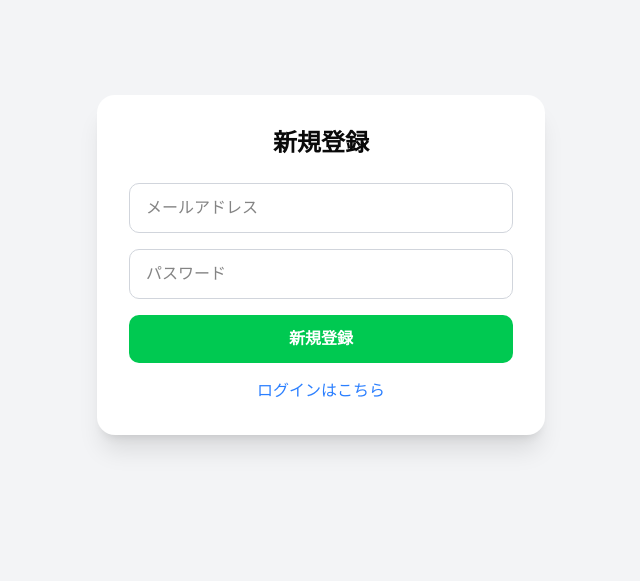
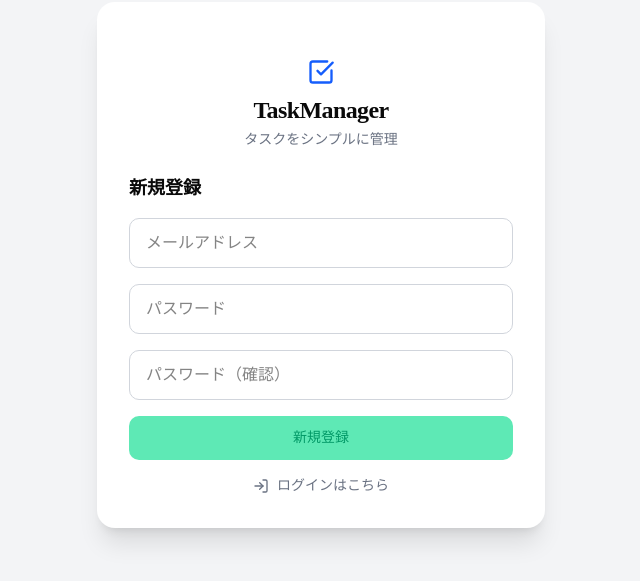
Before and after one commit to Nagitokuta/devstep-task-manager, a Next.js app: page /signup in a window 1280 px wide. Shown: the part 135-716 px from the top of the page, without its empty margins (319-959 px from the left). Built offline with nearby package versions, Linux system fonts and the light colour scheme; no server answers.

Commit message:
feat: 全画面にアプリアイコンを追加

```diff
--- a/app/login/page.tsx
+++ b/app/login/page.tsx
@@ -5,6 +5,8 @@ import { useRouter } from "next/navigation"
 import Link from "next/link"
 import { supabase } from "@/lib/supabase/client"
 import AuthCard from "@/app/components/AuthCard"
+import { CheckSquare } from "lucide-react"
+import { UserPlus } from "lucide-react"
 
 export default function LoginPage() {
   const router = useRouter()
@@ -32,7 +34,26 @@ export default function LoginPage() {
   }
 
   return (
-    <AuthCard title="ログイン">
+    <AuthCard title="">
+      {/* ロゴ */}
+      <div className="text-center mb-6">
+        <div className="flex justify-center mb-2">
+          <CheckSquare className="w-7 h-7 text-blue-600" />
+        </div>
+
+        <h1 className="text-2xl font-bold tracking-tight">
+          TaskManager
+        </h1>
+        <p className="text-sm text-gray-500 mt-1">
+            タスクをシンプルに管理
+        </p>
+      </div>
+
+      {/* ログインタイトル */}
+      <h1 className="text-lg font-semibold mb-4">
+        ログイン
+      </h1>
+
       <form onSubmit={handleLogin} className="space-y-4">
         <input
           type="email"
@@ -52,14 +73,17 @@ export default function LoginPage() {
         />
         <button
           type="submit"
-          className="w-full bg-blue-500 text-white font-semibold py-3 rounded-lg hover:bg-blue-600 transition-colors"
+          className="w-full inline-flex items-center justify-center gap-2 px-4 py-3 text-sm font-medium text-blue-600 bg-blue-300 rounded-lg hover:bg-blue-400 hover:text-white transition cursor-pointer"
         >
           ログイン
         </button>
       </form>
       {error && <p className="text-red-500 text-center mt-4">{error}</p>}
-      <p className="text-center mt-4 text-blue-500 hover:underline">
-        <Link href="/signup">新規登録はこちら</Link>
+      <p className="flex items-center justify-center gap-2 mt-4 text-sm text-gray-500 hover:text-gray-700 transition">
+        <Link href="/signup" className="flex items-center gap-1">
+          <UserPlus className="w-4 h-4" />
+          新規登録はこちら
+        </Link>
       </p>
     </AuthCard>
   )
--- a/app/signup/page.tsx
+++ b/app/signup/page.tsx
@@ -5,16 +5,25 @@ import { useRouter } from "next/navigation"
 import Link from "next/link"
 import { supabase } from "@/lib/supabase/client"
 import AuthCard from "@/app/components/AuthCard"
+import { CheckSquare } from "lucide-react"
+import { LogIn } from "lucide-react"
 
 export default function RegisterPage() {
   const router = useRouter()
   const [email, setEmail] = useState("")
   const [password, setPassword] = useState("")
+  const [confirmPassword, setConfirmPassword] = useState("")
   const [error, setError] = useState<string | null>(null)
 
   const handleRegister = async (e: React.FormEvent) => {
     e.preventDefault()
     setError(null)
+
+    // 確認用パスワードが違う
+    if (password !== confirmPassword) {
+       setError("パスワードが一致しません。")
+       return
+    }
 
     const { data, error } = await supabase.auth.signUp({
       email,
@@ -48,8 +57,27 @@ export default function RegisterPage() {
   }
 
   return (
-    <AuthCard title="新規登録">
+    <AuthCard title="">
+    {/* ロゴ */}
+    <div className="text-center mb-6">
+      <div className="flex justify-center mb-2">
+        <CheckSquare className="w-7 h-7 text-blue-600" />
+      </div>
+
+      <h1 className="text-2xl font-bold tracking-tight">
+        TaskManager
+      </h1>
+      <p className="text-sm text-gray-500 mt-1">
+          タスクをシンプルに管理
+      </p>
+    </div>
+
+    <h1 className="text-lg font-semibold mb-4">
+        新規登録
+    </h1>
+
     <form onSubmit={handleRegister} className="space-y-4">
+
       <input
         type="email"
         placeholder="メールアドレス"
@@ -58,6 +86,7 @@ export default function RegisterPage() {
         required
         className="w-full px-4 py-3 border border-gray-300 rounded-lg focus:outline-none focus:ring-2 focus:ring-blue-400"
       />
+
       <input
         type="password"
         placeholder="パスワード"
@@ -66,17 +95,34 @@ export default function RegisterPage() {
         required
         className="w-full px-4 py-3 border border-gray-300 rounded-lg focus:outline-none focus:ring-2 focus:ring-blue-400"
       />
+
+      <input
+        type="password"
+        placeholder="パスワード（確認）"
+        value={confirmPassword}
+        onChange={(e) => setConfirmPassword(e.target.value)}
+        required
+        className="w-full px-4 py-3 border border-gray-300 rounded-lg focus:outline-none focus:ring-2 focus:ring-blue-400"
+      />
+
       <button
         type="submit"
-          className="w-full bg-green-500 text-white font-semibold py-3 rounded-lg hover:bg-green-600 transition-colors"
+        className="w-full inline-flex items-center justify-center gap-2 px-4 py-3 text-sm font-medium text-emerald-600 bg-emerald-300 rounded-lg hover:bg-emerald-400 hover:text-white transition cursor-pointer"
       >
         新規登録
       </button>
+
     </form>
       {error && <p className="text-red-500 text-center mt-4">{error}</p>}
 
-      <p className="text-center mt-4 text-blue-500 hover:underline">
-        <Link href="/login">ログインはこちら</Link>
+      <p className="flex justify-center mt-4">
+        <Link
+          href="/login"
+          className="flex items-center gap-2 text-sm text-gray-500 hover:text-gray-700 transition"
+        >
+          <LogIn className="w-4 h-4" />
+          ログインはこちら
+        </Link>
       </p>
     </AuthCard>
   )
--- /dev/null
+++ b/app/tasks/layout.tsx
@@ -0,0 +1,56 @@
+import { cookies } from "next/headers"
+import { redirect } from "next/navigation"
+import { createServerClient } from "@/utils/supabase/server"
+import {CheckSquare} from "lucide-react"
+import UserMenu from "@/app/components/UserMenu"
+import Link from "next/link"
+
+export default async function Layout({
+  children,
+}: {
+  children: React.ReactNode
+}) {
+  const cookieStore = await cookies()
+  const supabase = createServerClient(cookieStore)
+
+  const {
+    data: { user },
+  } = await supabase.auth.getUser()
+
+  if (!user) {
+    redirect("/login")
+  }
+
+  return (
+    <div className="min-h-screen bg-gray-100">
+
+    {/* 右上ユーザーメニュー */}
+    <div className="flex justify-end p-4">
+      <UserMenu email={user.email ?? ""} />
+    </div>
+
+    {/* 上部中央のアプリ名・アイコン・サブタイトル */}
+    <div className="flex flex-col items-center mt-6 mb-6">
+      <CheckSquare className="w-10 h-10 text-blue-600 mb-2" />
+      <h1 className="text-3xl font-extrabold">TaskManager</h1>
+      <p className="text-gray-500 mt-1 text-sm">タスクをシンプルに管理</p>
+    </div>
+
+    {/* メインカード */}
+    <div className="flex justify-center">
+      <div className="bg-white shadow-xl rounded-2xl p-8 w-full max-w-xl">
+        {children}
+      </div>
+    </div>
+
+    {/* 右下タスク追加ボタン */}
+    <Link
+      href="/tasks/new"
+      className="fixed bottom-6 right-6 bg-blue-500 hover:bg-blue-600 text-white w-14 h-14 flex items-center justify-center rounded-full shadow-lg text-2xl"
+    >
+      +
+    </Link>
+
+    </div>
+  )
+}
```
Lines whose indentation alone changed are shown as unchanged.
